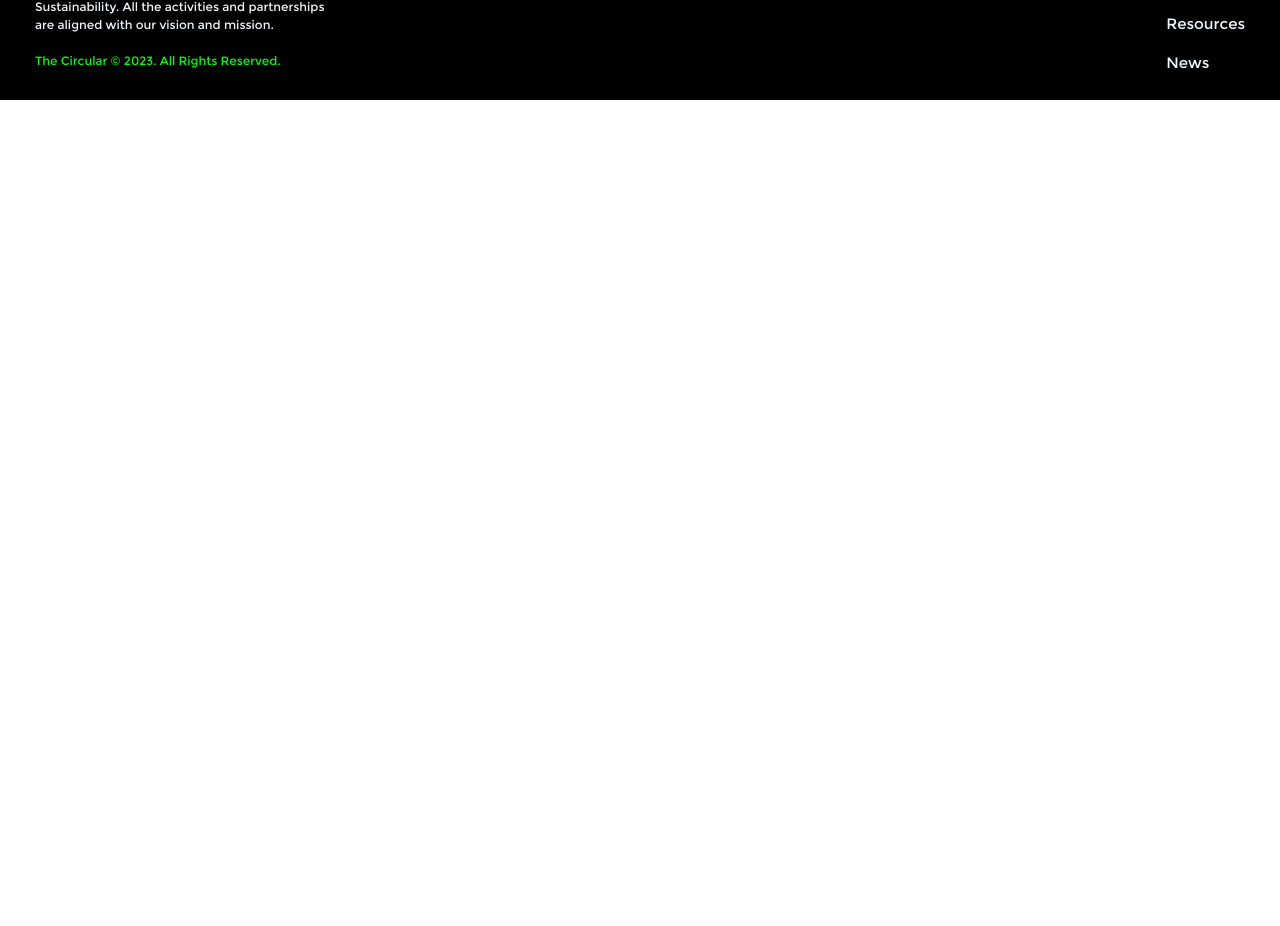
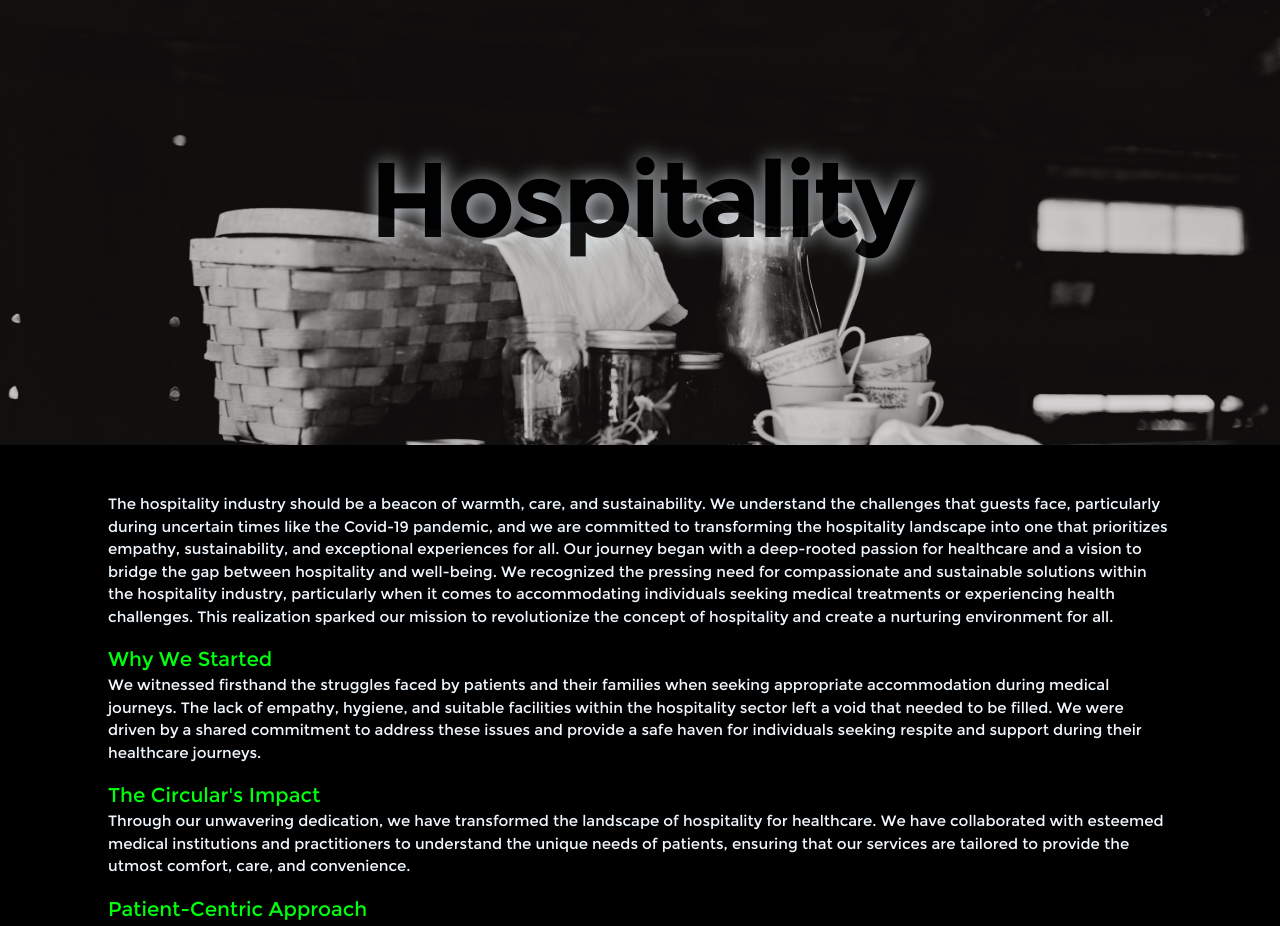
Before and after one commit to Rushikeshsr/thecircularweb, a React (Create React App) app in the folder circular/: page /focus/hospitality in a window 1280 px wide. Shown: the part 155-1081 px from the top of the page. Before the commit the page ends 800 px from the top, so only its background shows below. Built offline with nearby package versions, Linux system fonts and the light colour scheme.

Commit message:
hospitality page created

```diff
--- a/circular/src/App.js
+++ b/circular/src/App.js
@@ -13,6 +13,7 @@ import ContactUs from './components/contactUs';
 import CircularEconomy from './components/circulareconomy';
 import Nature from './components/nature';
 import Medicine from './components/medicine';
+import Hospitality from './components/hospitality';
 import { BrowserRouter as Router, Routes, Route} from 'react-router-dom';
 
 function App() {
@@ -27,6 +28,7 @@ function App() {
         <Route path="/focus/circulareconomy" element={<CircularEconomy/>}/>
         <Route path="/focus/nature" element={<Nature/>}/>
         <Route path="/focus/medicine" element={<Medicine/>}/>
+        <Route path="/focus/hospitality" element={<Hospitality/>}/>
         <Route path="/humancapital" element={<HumanCapital/>}/>
         <Route path="/humancapital/health" element={<Health/>}/>
         <Route path="/partnerships" element={<Partnerships/>}/>
--- /dev/null
+++ b/circular/src/components/hospitality.js
@@ -0,0 +1,59 @@
+import React from 'react'
+import "../css/circulareconomy.css"
+
+const Hospitality = () => {
+  return (
+    <>
+        <div className='cover-imageH p-5'>
+            <h1 className='cover-text' style={{color:"black", opacity:"0.9"}}>Hospitality</h1>
+        </div>
+        <div className='section2 p-5'>
+            <p className='paragh'>
+                The hospitality industry should be a beacon of warmth, care, and sustainability. We understand the challenges that guests face, particularly during uncertain times like the Covid-19 pandemic, and we are committed to transforming the hospitality landscape into one that prioritizes empathy, sustainability, and exceptional experiences for all. Our journey began with a deep-rooted passion for healthcare and a vision to bridge the gap between hospitality and well-being. We recognized the pressing need for compassionate and sustainable solutions within the hospitality industry, particularly when it comes to accommodating individuals seeking medical treatments or experiencing health challenges. This realization sparked our mission to revolutionize the concept of hospitality and create a nurturing environment for all.
+            </p>
+            <p className='paragh'>
+                <span style={{fontSize:"20px",color:"#00ff0d"}}>Why We Started</span><br/>
+                We witnessed firsthand the struggles faced by patients and their families when seeking appropriate accommodation during medical journeys. The lack of empathy, hygiene, and suitable facilities within the hospitality sector left a void that needed to be filled. We were driven by a shared commitment to address these issues and provide a safe haven for individuals seeking respite and support during their healthcare journeys.
+            </p>
+            <p className='paragh'>
+                <span style={{fontSize:"20px",color:"#00ff0d"}}>The Circular's Impact</span><br/>
+                Through our unwavering dedication, we have transformed the landscape of hospitality for healthcare. We have collaborated with esteemed medical institutions and practitioners to understand the unique needs of patients, ensuring that our services are tailored to provide the utmost comfort, care, and convenience.
+            </p>
+            <p className='paragh'>
+                <span style={{fontSize:"20px",color:"#00ff0d"}}>Patient-Centric Approach</span><br/>
+                At The Circular, our guests' well-being is our top priority. We have carefully designed our facilities to cater to the specific requirements of patients, ensuring comfort and accessibility. From well-appointed rooms equipped with medical-grade amenities to round-the-clock assistance from our compassionate staff, we strive to create a healing environment that goes beyond conventional hospitality.
+            </p>
+            <p className='paragh'>
+                <span style={{fontSize:"20px",color:"#00ff0d"}}>Safe Hospitality Management (SHM)</span> &nbsp;
+                has been a valuable partner in our mission to provide quality services in the hospitality domain, particularly in the context of healthcare. Led by Mr. Abidi, the founder of SHM, this collaboration has enabled us to establish strong connections with hospitals and ensure the well-being of patients residing in our partner hotels.
+            </p>
+            <p className='paragh'>
+                Mr. Abidi's expertise and commitment to the hospitality industry have played a pivotal role in shaping our approach to guest care. His extensive network and knowledge of the healthcare landscape have allowed us to forge strategic partnerships with renowned medical institutions, ensuring that our services meet the unique needs of patients and their families.
+            </p>
+            <p className='paragh'>
+                Through our collaboration with SHM, we have been able to establish a seamless system of care and support for guests seeking medical treatments or experiencing health challenges. Our partnership ensures that the hotels under SHM management are equipped with the necessary facilities, trained staff, and compassionate services to provide a comfortable and nurturing environment for patients and their loved ones. We deeply appreciate Mr. Abidi's dedication and the collective efforts of SHM in enhancing the guest experience and promoting well-being within the hospitality industry. Together, we strive to create a new standard of care and hospitality that places the needs of patients at the forefront. As we continue on our mission to redefine hospitality, we are grateful for the collaboration with SHM and the positive impact it has had on the lives of countless individuals seeking medical care and support.
+            </p>
+            <p className='paragh'>
+                We understand the critical role that quality food plays in providing a holistic hospitality experience. We recognize the challenges present in the Indian restaurant industry, where many establishments follow unhealthy practices in cooking and serving food, compromising the well-being of guests. This alarming situation prompted us to take action and find innovative solutions to ensure that our guests receive nutritious and hygienic meals during their stay.
+            </p>
+            <p className='paragh'>
+                Our initial approach involved partnering with multiple restaurants to offer a diverse culinary experience to our guests. However, we soon discovered that the majority of restaurants were plagued by unhygienic kitchens, poorly trained cooking staff, and low-quality ingredients. This posed a significant obstacle in our quest to provide quality food to our guests.
+            </p>
+            <p className='paragh'>
+                To address these underlying issues, we explored collaborations with early-stage aggregators in the food industry. Unfortunately, we encountered a distressing situation where the aggregator we partnered with was engaging in unethical business practices. The owner manipulated customers, cheated clients during reconciliations, and exploited employees and resources. This experience emphasized the urgent need for a comprehensive solution that would address the systemic problems present in the industry.
+            </p>
+            <p className='paragh'>
+                Driven by our commitment to providing exceptional service and removing uncertainty in the food industry, we embarked on a journey to develop new models that prioritize quality, transparency, and integrity. We firmly believe that technology plays a vital role in bringing about transformative change at scale. By leveraging innovative technological solutions, we aim to revolutionize the way food is sourced, prepared, and served, ensuring the highest standards of hygiene, nutrition, and customer satisfaction.
+            </p>
+            <p className='paragh'>
+                Our dedicated team of experts is working tirelessly to establish strategic partnerships with responsible and ethical food suppliers, implement robust quality control measures, and employ cutting-edge technologies to streamline operations and enhance transparency. Through these efforts, we aspire to set a new benchmark for the industry, fostering a culture of excellence and accountability in the food services we provide.
+            </p>
+            <p className='paragh'>
+            At <span style={{color:"#00ff0d"}}>The Circular</span>, we remain committed to our mission of revolutionizing the hospitality industry. We are determined to overcome the challenges posed by the prevailing practices in the food sector and introduce sustainable and ethical models that prioritize the health and well-being of our guests. Together with our trusted partners, we are shaping a future where quality food is not just a luxury but a fundamental aspect of a truly exceptional hospitality experience.
+            </p>
+        </div>
+    </>
+  )
+}
+
+export default Hospitality;
--- a/circular/src/css/circulareconomy.css
+++ b/circular/src/css/circulareconomy.css
@@ -32,7 +32,7 @@
     align-items: center;
 }
 .cover-imageH{
-    background-image: url('../images/medicine_cover_image.jpg');
+    background-image: url('../images/hospitality_cover_image.jpg');
     width: 100%;
     height: 60vh;
     background-size: cover;
```
